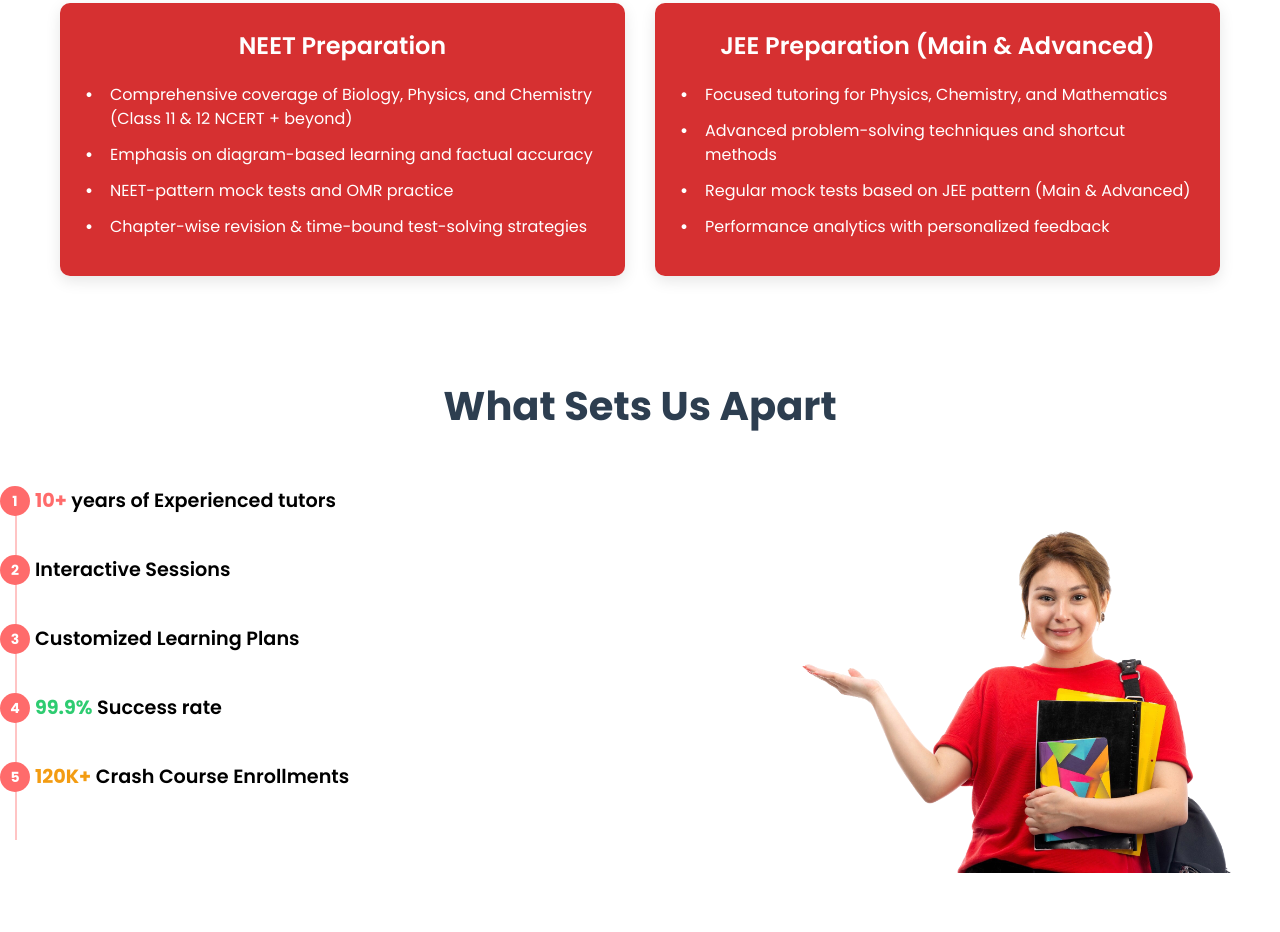
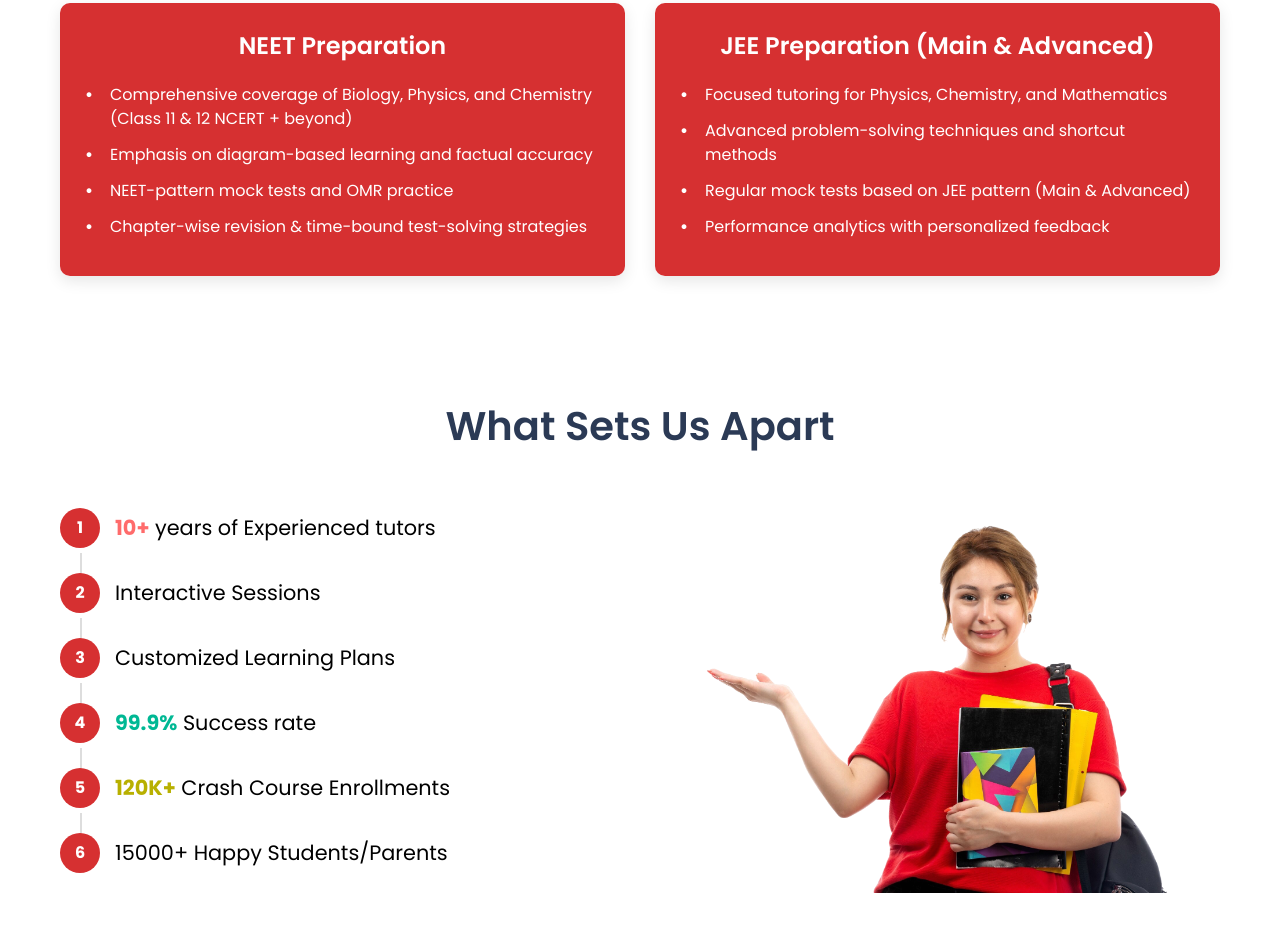
Before and after one commit to minhasmanu/zealousweb, a plain HTML site: page index.html in a window 1280 px wide. Shown: the part 1945-2877 px from the top of the page. Before the commit the page ends 2845 px from the top, so only its background shows below. Drawn offline with Linux system fonts and the light colour scheme.

Commit message:
Update style.css

```diff
--- a/style.css
+++ b/style.css
@@ -893,205 +893,114 @@ nav {
 
 
 
-/* Main section title styling (What Sets Us Apart) */
-.section-title2 {
-    text-align: center;
-    color: #2d3e50;
-    font-size: 2.5rem;
-    margin-bottom: 50px;
-    margin-top: 20px;
-    position: relative;
+.features-section {
+  max-width: 1200px;
+  margin: 0 auto;
+  padding: 40px 20px;
+  font-family: 'Segoe UI', Arial, sans-serif;
 }
 
-.feature-title-main {
-    text-align: center;
-    color: #2d3e50;
-    font-size: 2.5rem;
-    margin-bottom: 80px;
-    position: relative;
-    opacity: 0;
-    transform: translateY(20px);
-    transition: opacity 0.8s, transform 0.8s;
+.section-title2 {
+  text-align: center;
+  color: #2b3a55;
+  font-size: 2.5rem;
+  margin-bottom: 50px;
+  font-weight: 600;
 }
 
-.feature-title-main .active {
-    opacity: 1;
-    transform: translateY(0);
+/* Content Layout */
+.features-content {
+  display: flex;
+  justify-content: space-between;
+  align-items: center;
+  gap: 30px;
 }
 
-.feature-title-main ::after {
-    content: '';
-    position: absolute;
-    bottom: -15px;
-    left: 50%;
-    transform: translateX(-50%);
-    width: 80px;
-    height: 4px;
-    background-color: #ff6b6b;
-    border-radius: 2px;
+.features-list {
+  flex: 1;
+  max-width: 550px;
 }
 
-.features-content {
-    display: flex;
-    flex-direction: row;
-    align-items: center;
-    justify-content: space-between;
-    gap: 30px;
+.features-image {
+  flex: 1;
+  text-align: right;
 }
 
-/* Feature list styles */
-.features-list {
-    flex: 1;
-    position: relative;
-    padding-left: 35px;
+.features-image img {
+  max-width: 100%;
+  height: auto;
 }
 
-/* Vertical line that runs through feature items but stops at the last one */
-.features-list::before {
-    content: '';
-    position: absolute;
-    left: 15px;
-    top: 15px;
-    width: 2px;
-    height: calc(100% - 75px); /* Adjusted to stop at feature #6 */
-    background-color: rgba(255, 107, 107, 0.4);
-    z-index: 0;
+/* Feature Items */
+.feature-item {
+  display: flex;
+  align-items: center;
+  margin-bottom: 25px;
+  position: relative;
 }
 
-.feature-item {
-    position: relative;
-    margin-bottom: 40px;
-    opacity: 0;
-    transform: translateX(-20px);
-    transition: opacity 0.6s, transform 0.6s;
-}
-
-.feature-item.active {
-    opacity: 1;
-    transform: translateX(0);
+.feature-item:not(:last-child)::after {
+  content: '';
+  position: absolute;
+  left: 20px;
+  top: 45px;
+  height: 40px;
+  width: 2px;
+  background-color: #ddd;
 }
 
 .feature-number {
-    position: absolute;
-    left: -35px;
-    top: 0;
-    width: 30px;
-    height: 30px;
-    background-color: #ff6b6b;
-    color: white;
-    border-radius: 50%;
-    display: flex;
-    align-items: center;
-    justify-content: center;
-    font-weight: bold;
-    font-size: 14px;
-    z-index: 1;
+  display: flex;
+  align-items: center;
+  justify-content: center;
+  width: 40px;
+  height: 40px;
+  background-color: #d63031;
+  color: white;
+  border-radius: 50%;
+  font-weight: bold;
+  margin-right: 15px;
+  flex-shrink: 0;
 }
 
 .feature-title {
-    font-size: 1.2rem;
-    margin-bottom: 0px;
-    font-weight: 600;
-    transition: color 0.3s;
+  font-size: 1.3rem;
+  font-weight: 400;
+  color: black;
+  margin: 0;
 }
 
+/* Highlights */
 .highlight {
-    color: #ff6b6b;
-    font-weight: bold;
+  color: #ff6b6b;
+  font-weight: 700;
 }
 
 .green-highlight {
-    color: #2ecc71;
-    font-weight: bold;
+  color: #00b894;
+  font-weight: 700;
 }
 
 .yellow-highlight {
-    color: #f39c12;
-    font-weight: bold;
+  color: #b8b000;
+  font-weight: 700;
 }
 
-/* Image styles */
-.features-image {
-    flex: 0.8;
-    overflow: hidden;
+/* Responsive Design */
+@media (max-width: 768px) {
+  .features-content {
+    flex-direction: column-reverse;
 
-    opacity: 0;
-    transform: translateX(20px);
-    transition: opacity 1s, transform 1s;
-    display: flex;
-    justify-content: center;
-    background-color: transparent; /* Ensure no background color */
+  }
+
+  .features-image {
+    order: -1;
+    margin-bottom: 30px;
+    margin-right: 50px;
+    text-align: center;
+  }
+
+  .section-title2 {
+    font-size: 2rem;
+  }
 }
-
-.features-image.active {
-    opacity: 1;
-    transform: translateX(0);
-}
-
-.features-image img {
-    max-width: 100%;
-    height: auto;
-    display: block;
-    transition: transform 0.5s;
-    object-fit: contain; /* Maintain aspect ratio */
-    background-color: transparent; /* Ensure image has no background */
-}
-
-.features-image:hover img {
-    transform: scale(1.03);
-}
-
-/* Responsive styles */
-@media (max-width: 992px) {
-    .features-content {
-        flex-direction: column;
-    }
-
-    .features-image {
-        margin-bottom: 40px;
-        width: 80%;
-        max-width: 400px;
-    }
-
-    .section-title {
-        font-size: 2.2rem;
-    }
-}
-
-@media (max-width: 768px) {
-    .features-section {
-        padding: 60px 15px;
-    }
-
-    .section-title {
-        font-size: 1.8rem;
-        margin-bottom: 40px;
-    }
-
-    .feature-title {
-        font-size: 1.1rem;
-    }
-
-    .features-image {
-        width: 90%;
-    }
-}
-
-@media (max-width: 480px) {
-    .features-section {
-        padding: 40px 10px;
-    }
-
-    .section-title {
-        font-size: 1.5rem;
-        margin-bottom: 30px;
-    }
-
-    .feature-item {
-        margin-bottom: 30px;
-    }
-
-    .feature-title {
-        font-size: 1rem;
-    }
-}
```
